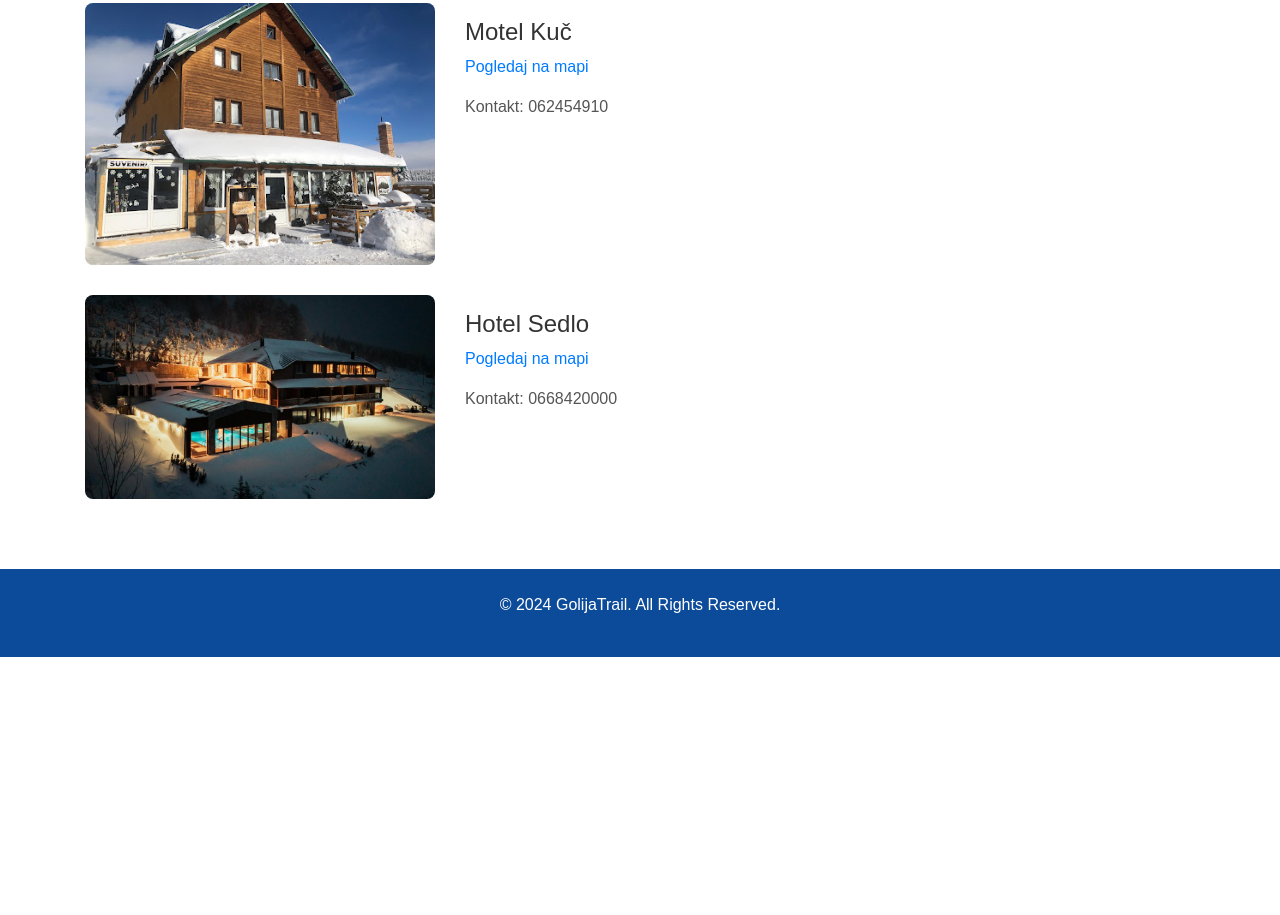
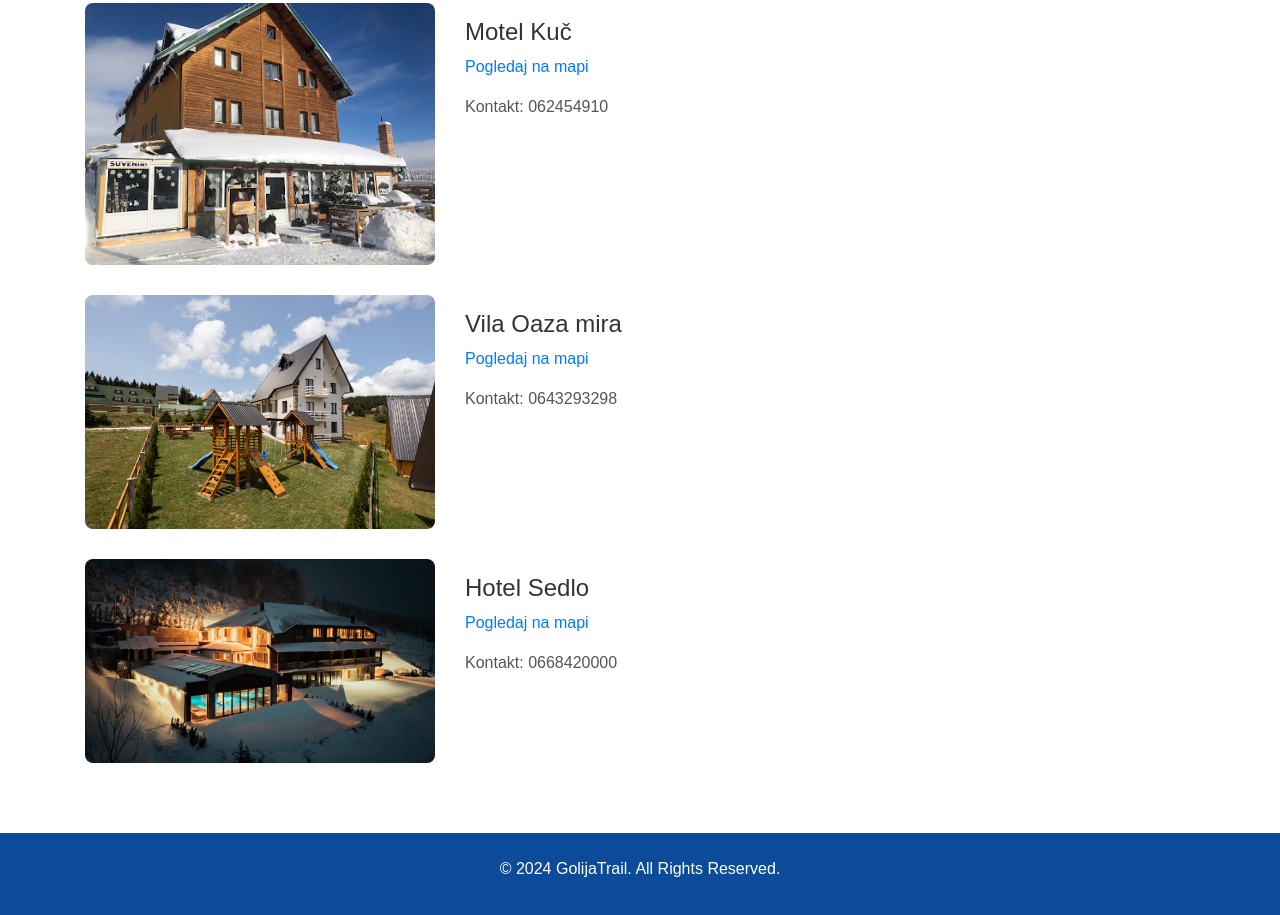
Before and after one commit to andrej-aleksic/golijaTrail, a plain HTML site: page smestaj.html in a window 1280 px wide. Shown: the part 908-1823 px from the top of the page. Before the commit the page ends 1565 px from the top, so only its background shows below. Drawn offline with nearby package versions, Linux system fonts and the light colour scheme.

Commit message:
Added more accomodation

```diff
--- a/smestaj.html
+++ b/smestaj.html
@@ -140,6 +140,18 @@
             <div class="col-12 accommodation-item">
                 <div class="row">
                     <div class="col-md-4">
+                        <img src="img/vilaOazaMira.jpg" alt="Accommodation 4">
+                    </div>
+                    <div class="col-md-8">
+                        <h5>Vila Oaza mira</h5>
+                        <p><a href="https://maps.app.goo.gl/Hd3RQ1eAPvPkvuTD6" target="_blank">Pogledaj na mapi</a></p>
+                        <p class="contact-info">Kontakt: 0643293298</p>
+                    </div>
+                </div>
+            </div>
+            <div class="col-12 accommodation-item">
+                <div class="row">
+                    <div class="col-md-4">
                         <img src="img/hotelSedlo.jpg" alt="Accommodation 5">
                     </div>
                     <div class="col-md-8">
```
Also changed, not shown: img/vilaOazaMira.jpg (added).
